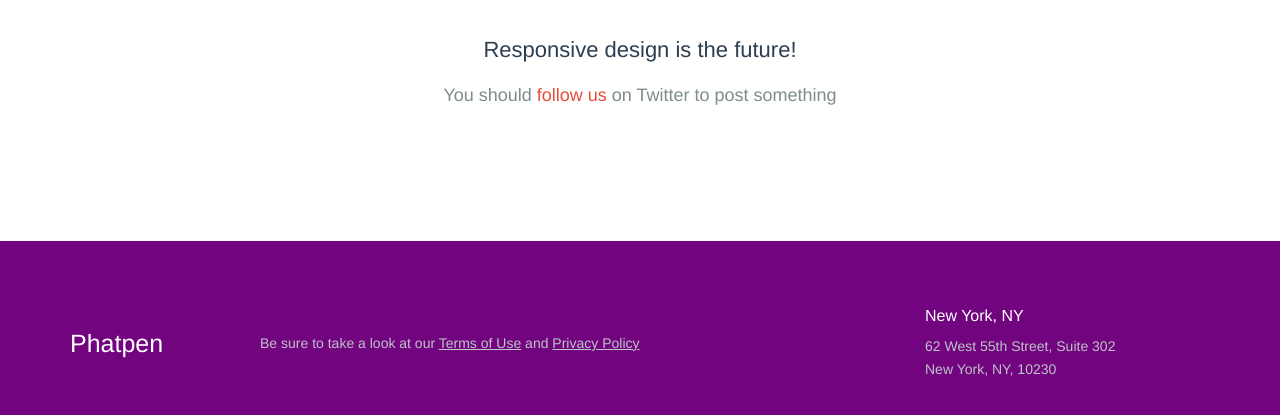
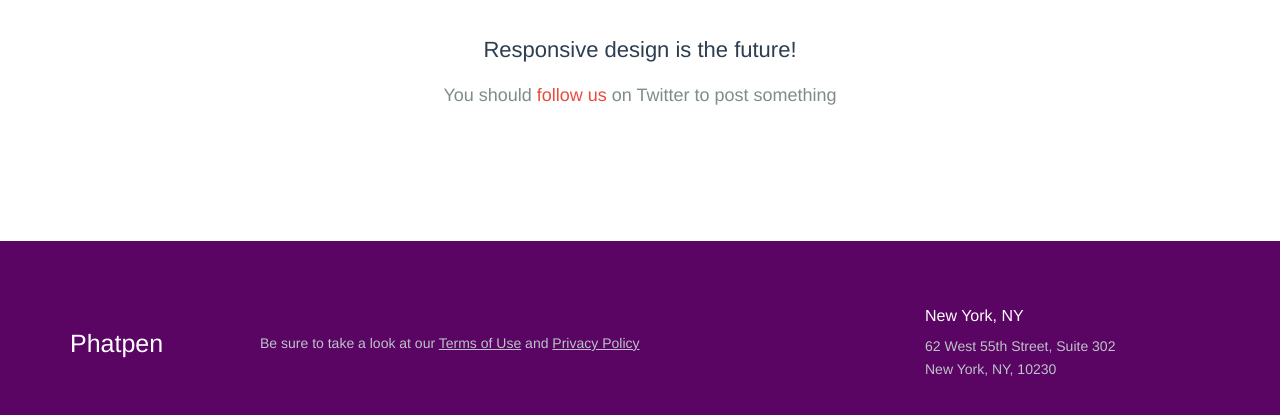
Before and after one commit to Phatpen/phatpenHD, a plain HTML site: page index.html in a window 1280 px wide. Shown: the part 1115-1530 px from the top of the page. Drawn offline with Linux system fonts and the light colour scheme.

Commit message:
darken footer colour

```diff
--- a/static/css/style.css
+++ b/static/css/style.css
@@ -1132,7 +1132,7 @@ body > .navbar-collapse .navbar-search .btn-primary:hover {
   font-size: 14px;
   padding-top: 65px;
   padding-bottom: 65px;
-  background: #730480;
+  background: #5a0464;
   color: #bdc3c7;
 }
 .footer-3.v-center,
```
